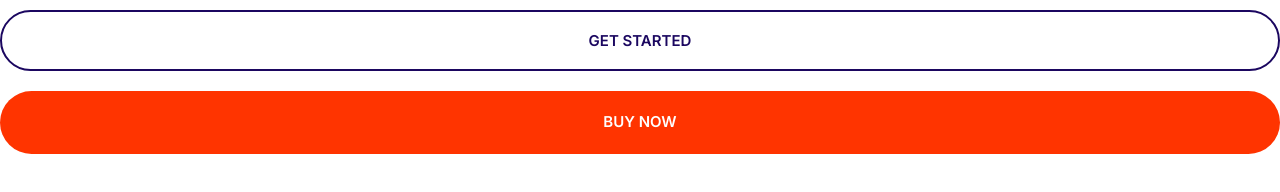
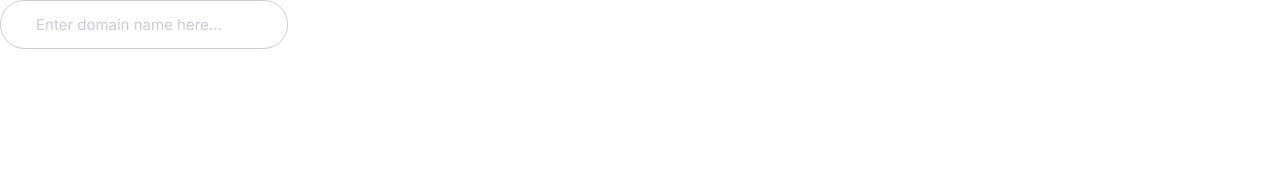
Before and after one commit to PramodTeng/Responsive-website, a plain HTML site: page index.html in a window 1280 px wide. Drawn offline with Linux system fonts and the light colour scheme.

Commit message:
Build an input components

```diff
--- a/CSS/styles.css
+++ b/CSS/styles.css
@@ -227,3 +227,25 @@ align-items: center;
         font-size: 1.5rem;
     }
 }
+
+/* Inputs */
+
+.input {
+    border-radius: 30px;
+    border: 1px solid #ccc;
+    color: var(--color-headings);
+    font-size: 2rem;
+    outline: 0;
+    padding: 1.5rem 3.5rem;
+}
+
+::placeholder{
+    color: #cdcbd7;
+
+}
+@media screen and (min-width: 1024px) {
+    .input {
+        font-size: 1.5rem;
+    }
+
+}
--- a/index.html
+++ b/index.html
@@ -14,9 +14,6 @@
     <link rel="stylesheet" href="css/styles.css" />
   </head>
   <body>
-    <button type="button" class="btn btn--outline btn--block">
-      Get Started
-    </button>
-    <a href="" class="btn btn--accent btn--block">Buy Now</a>
+    <input type="text" class="input" placeholder="Enter domain name here..." />
   </body>
 </html>
```
Also changed, not shown: CSS/components/buttons.html (added, +2 -0 lines), CSS/components/input.html (added, +1 -0 lines).
